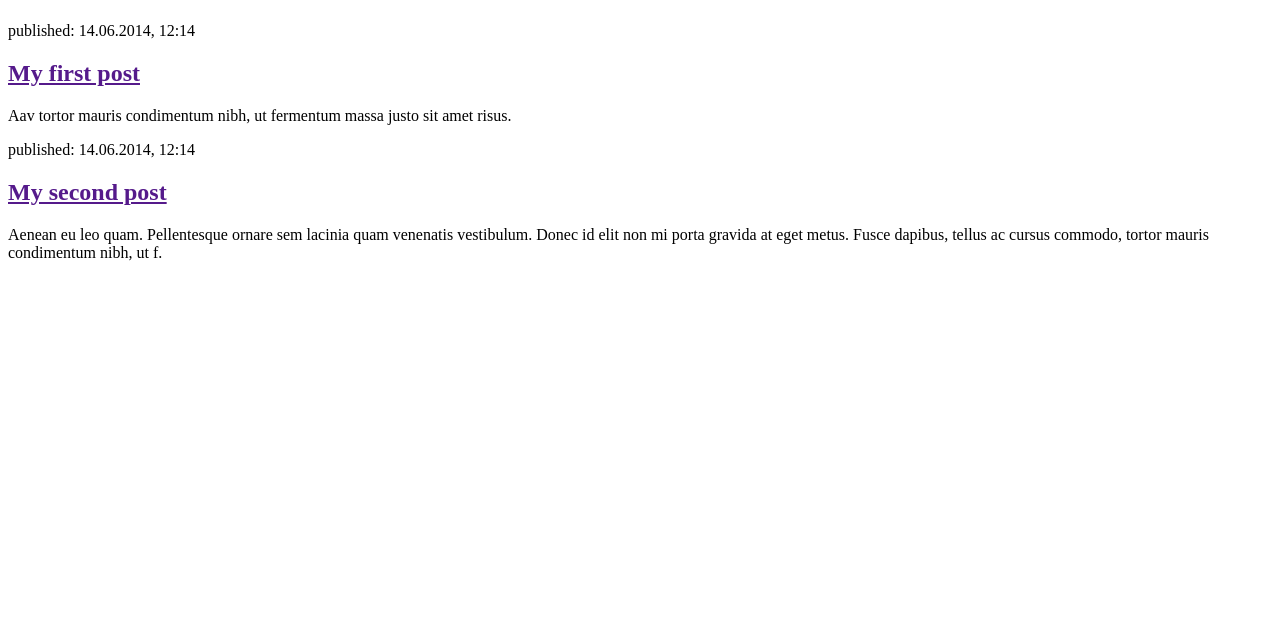
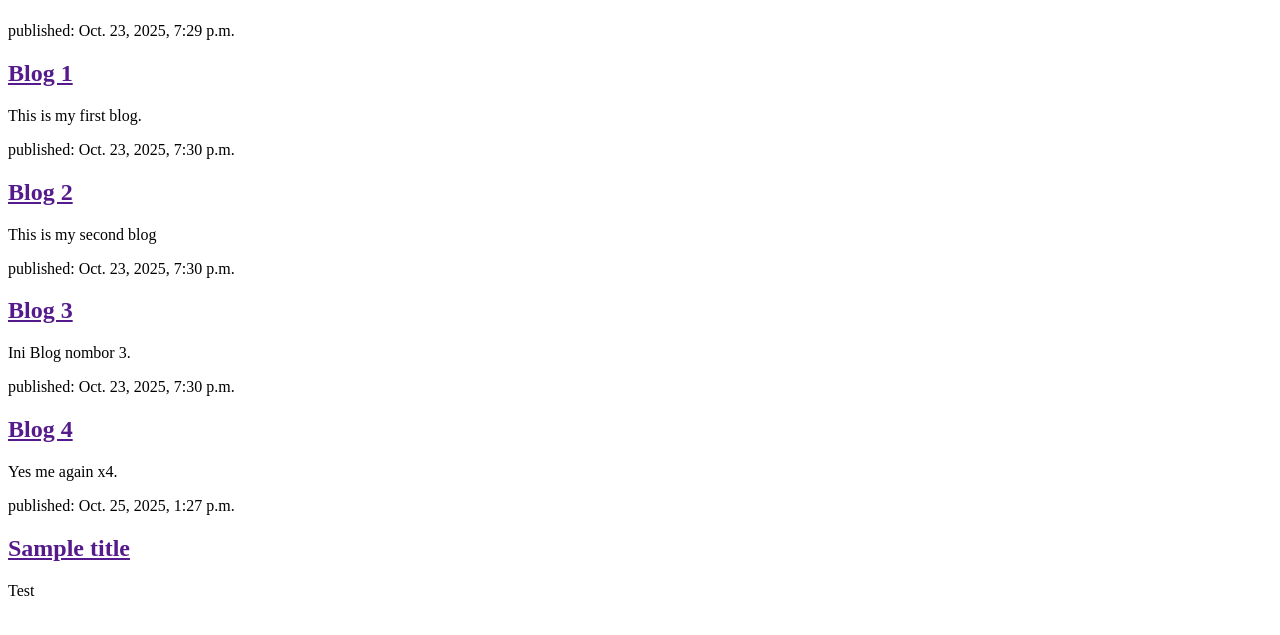
Before and after one commit to wankit/my-first-blog, a Django app: page / in a window 1280 px wide. Shown: the part 58-693 px from the top of the page. Run offline with Django 5.2, Linux system fonts and the light colour scheme; data comes from the database, SQL or seed files in the repository; both versions use the stored data as it was after the commit.

Commit message:
Modified templates to display posts from database.

```diff
--- a/blog/templates/blog/post_list.html
+++ b/blog/templates/blog/post_list.html
@@ -8,7 +8,15 @@
             <h1><a href="/">Django Girls Blog</a></h1>
         </header>
 
-        <article>
+{% for post in posts %}
+    <article>
+        <time>published: {{ post.published_date }}</time>
+        <h2><a href="">{{ post.title }}</a></h2>
+        <p>{{ post.text|linebreaksbr }}</p>
+    </article>
+{% endfor %}
+
+        <!-- <article>
             <time>published: 14.06.2014, 12:14</time>
             <h2><a href="">My first post</a></h2>
             <p>Aav tortor mauris condimentum nibh, ut fermentum massa justo sit amet risus.</p>
@@ -18,6 +26,6 @@
             <time>published: 14.06.2014, 12:14</time>
             <h2><a href="">My second post</a></h2>
             <p>Aenean eu leo quam. Pellentesque ornare sem lacinia quam venenatis vestibulum. Donec id elit non mi porta gravida at eget metus. Fusce dapibus, tellus ac cursus commodo, tortor mauris condimentum nibh, ut f.</p>
-        </article>
+        </article> -->
     </body>
 </html>
--- a/blog/views.py
+++ b/blog/views.py
@@ -1,6 +1,9 @@
 from django.shortcuts import render
+from django.utils import timezone
+from .models import Post
 
 # Create your views here.
 
 def post_list(request):
-    return render(request, 'blog/post_list.html', {})
+    posts = Post.objects.filter(published_date__lte=timezone.now()).order_by('published_date')
+    return render(request, 'blog/post_list.html', {'posts': posts})
```
Also changed, not shown: db.sqlite3.
